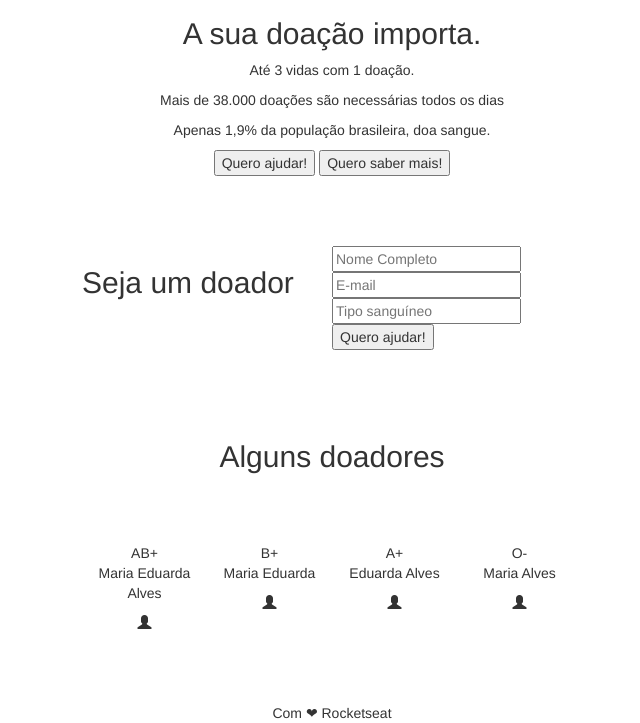
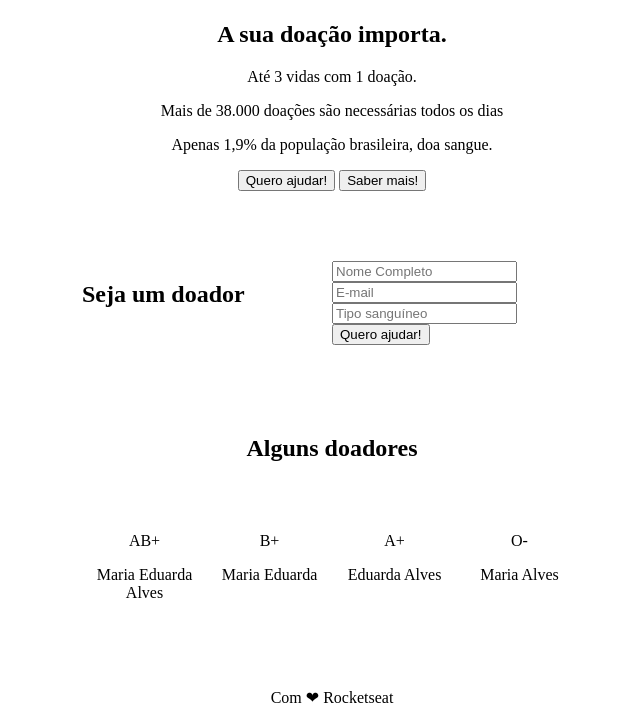
Before and after one commit to MaduFernandes/doeDev, a plain HTML site: page index.html in a window 1280 px wide. Shown: the part 115-838 px from the top of the page, without its empty margins (308-948 px from the left). Drawn offline with nearby package versions, Linux system fonts and the light colour scheme.

Commit message:
adiciona html

```diff
--- a/index.html
+++ b/index.html
@@ -4,58 +4,62 @@
 <head>
     <meta charset="UTF-8">
     <meta name="viewport" content="width=device-width, initial-scale=1.0">
-    <title>Doe Sangue, doe vida</title>
+    <title>Doe sangue</title>
     <link rel="stylesheet" href="style.css">
-    <link rel="stylesheet" href="https://maxcdn.bootstrapcdn.com/bootstrap/3.3.7/css/bootstrap.min.css">
+    <link href="https://fonts.googleapis.com/css?family=Roboto:400,700&display=swap" rel="stylesheet">
 </head>
 
 <body>
     <header>
-        <img src="logo.png">
+
+        <img class="logo" src="logo.png" alt="Doe">
+
         <h2>A sua doação importa.</h2>
+
         <p>Até 3 vidas com 1 doação.</p>
         <p>Mais de 38.000 doações são necessárias todos os dias</p>
         <p>Apenas 1,9% da população brasileira, doa sangue.</p>
 
         <button>Quero ajudar!</button>
-        <button>Quero saber mais!</button>
+        <button>Saber mais!</button>
+
     </header>
 
     <section class="form">
+
         <h2>Seja um doador</h2>
+
         <form action="/">
             <input type="text" name="name" placeholder="Nome Completo">
 
             <input type="text" name="email" placeholder="E-mail">
 
             <input type="text" name="blood" placeholder="Tipo sanguíneo">
+
             <button>Quero ajudar!</button>
         </form>
     </section>
 
     <main>
-        <h2>Alguns doadores</h2>
+
+        <h2>Alguns <span>doadores</span></h2>
 
         <section class="donors">
             <div class="donor">
                 <div class="blood">AB+</div>
                 <p>Maria Eduarda Alves</p>
-                <i class="glyphicon glyphicon-user"></i>
             </div>
             <div class="donor">
                 <div class="blood">B+</div>
                 <p>Maria Eduarda</p>
-                <i class="glyphicon glyphicon-user"></i>
             </div>
             <div class="donor">
                 <div class="blood">A+</div>
                 <p>Eduarda Alves</p>
-                <i class="glyphicon glyphicon-user"></i>
             </div>
             <div class="donor">
                 <div class="blood">O-</div>
                 <p>Maria Alves</p>
-                <i class="glyphicon glyphicon-user"></i>
             </div>
         </section>
     </main>
@@ -63,9 +67,7 @@
 
     <footer>Com ❤ Rocketseat</footer>
 
-
-
-
+    <script src="script.js"></script>
 </body>
 
 </html>
```
